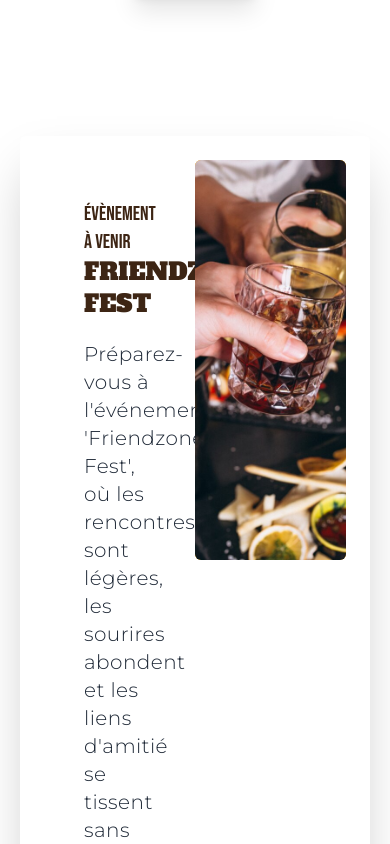
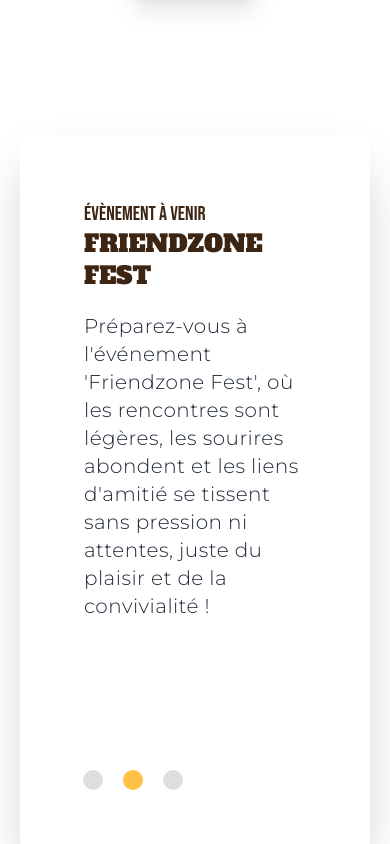
Before and after one commit to claireholmaert/Burger, a React (Vite) app in the folder burger/: page / in a window 390 px wide. Shown: the part 2820-3664 px from the top of the page. Built offline with nearby package versions, Linux system fonts and the light colour scheme.

Commit message:
events responsive

```diff
--- a/burger/src/components/marketing/sections/Event.jsx
+++ b/burger/src/components/marketing/sections/Event.jsx
@@ -16,7 +16,7 @@ import Image3 from '../../../../public/medias/images/concert.jpeg';
 
 const Slide = ({children, image, category, title}) => {
     return(
-        <div className="grid grid-cols-2 p-6">
+        <div className="grid md:grid-cols-2 p-6">
         <div className="p-10 mb-10">
             <Heading variant="h4">
                 {category}
@@ -28,7 +28,7 @@ const Slide = ({children, image, category, title}) => {
             {children}
             </p>
         </div>
-        <div className="relative bg-yellow w-full h-[400px] rounded-md">
+        <div className="relative bg-yellow w-full md:h-[400px] rounded-md">
             <img
             src={image}
             className="absolute rounded-md bg-yellow top-0 left-0 w-full h-full object-cover object-bottom z-0"
```
